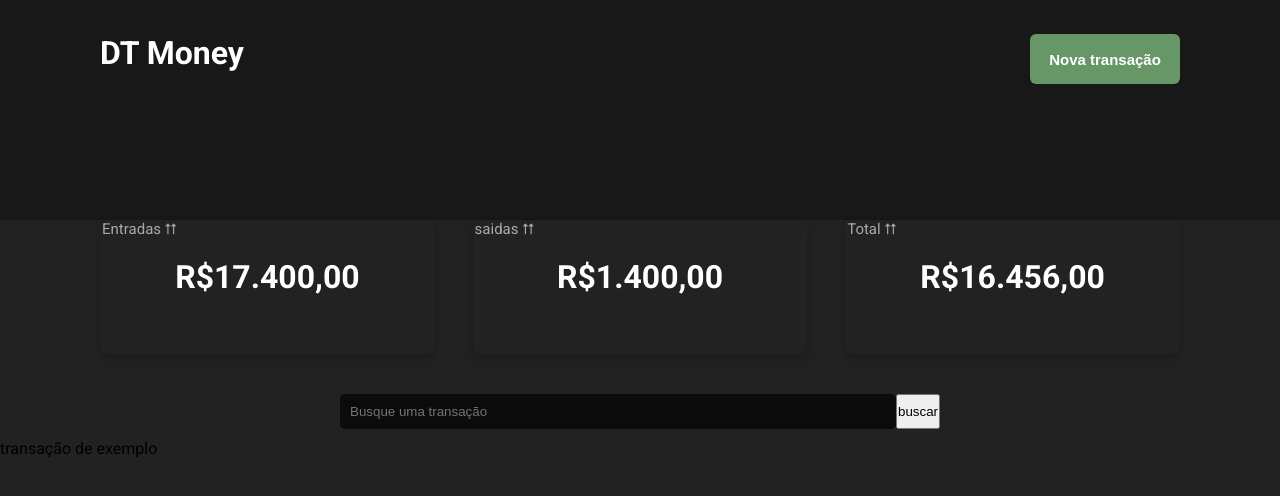
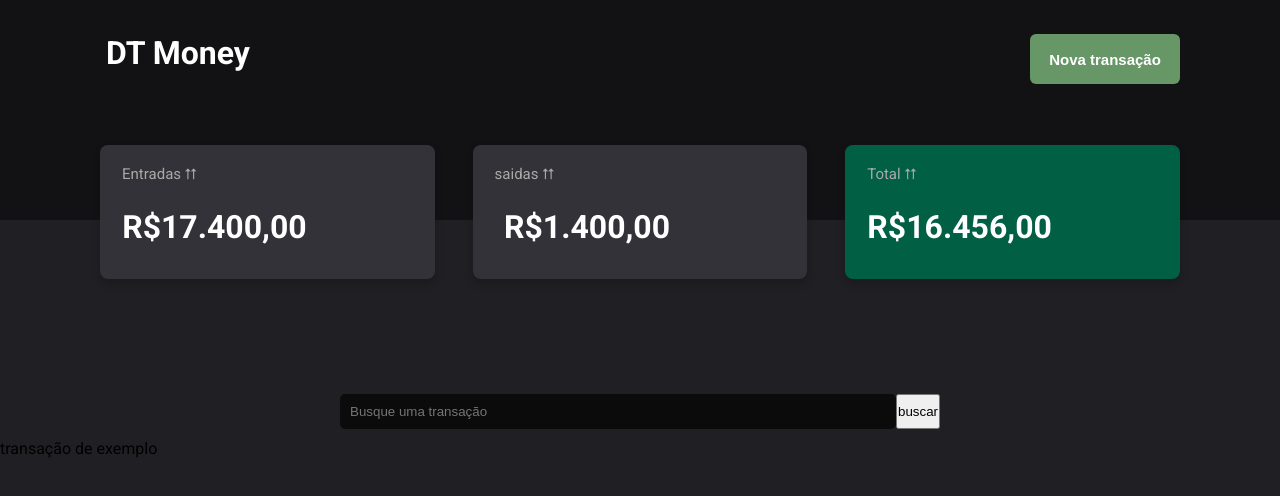
Before and after one commit to iTzGustavoRocha/projeto-dtmoney, a React (Vite) app: page / in a window 1280 px wide. Shown: the top 496 px of the page. Built offline with nearby package versions, Linux system fonts and the light colour scheme.

Commit message:
posicao dos cards (movimentacoes e total)

```diff
--- a/src/DTMoney.css
+++ b/src/DTMoney.css
@@ -1,6 +1,6 @@
 @import url('https://fonts.googleapis.com/css2?family=Roboto:ital,wght@0,100;0,300;0,400;0,500;0,700;0,900;1,100;1,300;1,400;1,500;1,700;1,900&display=swap');
 body{
-    background: rgb(34, 34, 34);
+    background: #202024;
     font-family: 'Roboto', sans-serif;
 
 
@@ -19,7 +19,7 @@ body{
 
 div.header{
     display: flex;
-    background: rgb(25, 24, 24);
+    background: #121214;
     height: 220px;
 
 }
@@ -27,7 +27,7 @@ div.header{
 h1.DTMoney{
     flex: 20px;
     color: rgb(255, 255, 255);
-    margin-left: 100px;
+    margin-left: 106px;
     margin-top: 34px;
 }
 
@@ -38,13 +38,11 @@ h1.DTMoney{
     width: 150px;
     margin-top: 34px;
     margin-bottom: 34px;
-    padding: 24p;
     border-radius: 6px;
     border-style: none;
     margin-right: 100px;
     font-weight: 600;
     font-size: 15px;
-    display: flex;
     justify-content: center;
     align-items:center ;
 
@@ -52,10 +50,14 @@ h1.DTMoney{
 }
 
 .movimentacoes{
-    display: flex;
     justify-content: space-between;
     margin-left: 100px;
     margin-right: 100px;
+    display: flex;
+    position: relative;
+    top: -75px;
+
+
 
 
 
@@ -68,6 +70,8 @@ h1.DTMoney{
     text-align: center;
     box-shadow: 0 4px 8px rgb(0, 0, 0, 0.2);
     height: 134px;
+    background: #323238;
+
 
 }
 
@@ -79,6 +83,9 @@ h1.DTMoney{
     text-align: initial;
     margin-left: 2px;
     font-weight: 400;
+    position: relative;
+    top: 20px;
+    left: 20px;
 
 }
 
@@ -86,6 +93,9 @@ h1.DTMoney{
     font-size: 2rem;
     font-weight: bold;
     color: #ffffff;
+    position: relative;
+    top: 25px;
+    right: 53px;
 
 }
 
@@ -94,6 +104,7 @@ h1.DTMoney{
     width: 31%;
     text-align: center;
     box-shadow: 0 4px 8px rgb(0, 0, 0, 0.2);
+    background: #323238;
 }
 
 
@@ -104,6 +115,10 @@ h1.DTMoney{
     text-align: initial;
     margin-left: 2px;
     font-weight: 400;
+    position: relative;
+    top: 20px;
+    left: 20px;
+
 
 }
 
@@ -112,6 +127,10 @@ h1.DTMoney{
     font-weight: bold;
     color: #ffffff;
     margin: 0;
+    position: relative;
+    top: 25px;
+    right: 53px;
+
 }
 
 .total{
@@ -119,6 +138,7 @@ h1.DTMoney{
     width: 31%;
     text-align: center;
     box-shadow: 0 4px 8px rgb(0, 0, 0, 0.2);
+    background:#015F43;
 }
 
 
@@ -129,6 +149,10 @@ h1.DTMoney{
     text-align: initial;
     margin-left: 2px;
     font-weight: 400;
+    position: relative;
+    top: 20px;
+    left: 20px;
+
 
 }
 
@@ -137,6 +161,10 @@ h1.DTMoney{
     font-weight: bold;
     color: #ffffff;
     margin: 0;
+    position: relative;
+    top: 25px;
+    right: 53px;
+
 }
 
 
```
